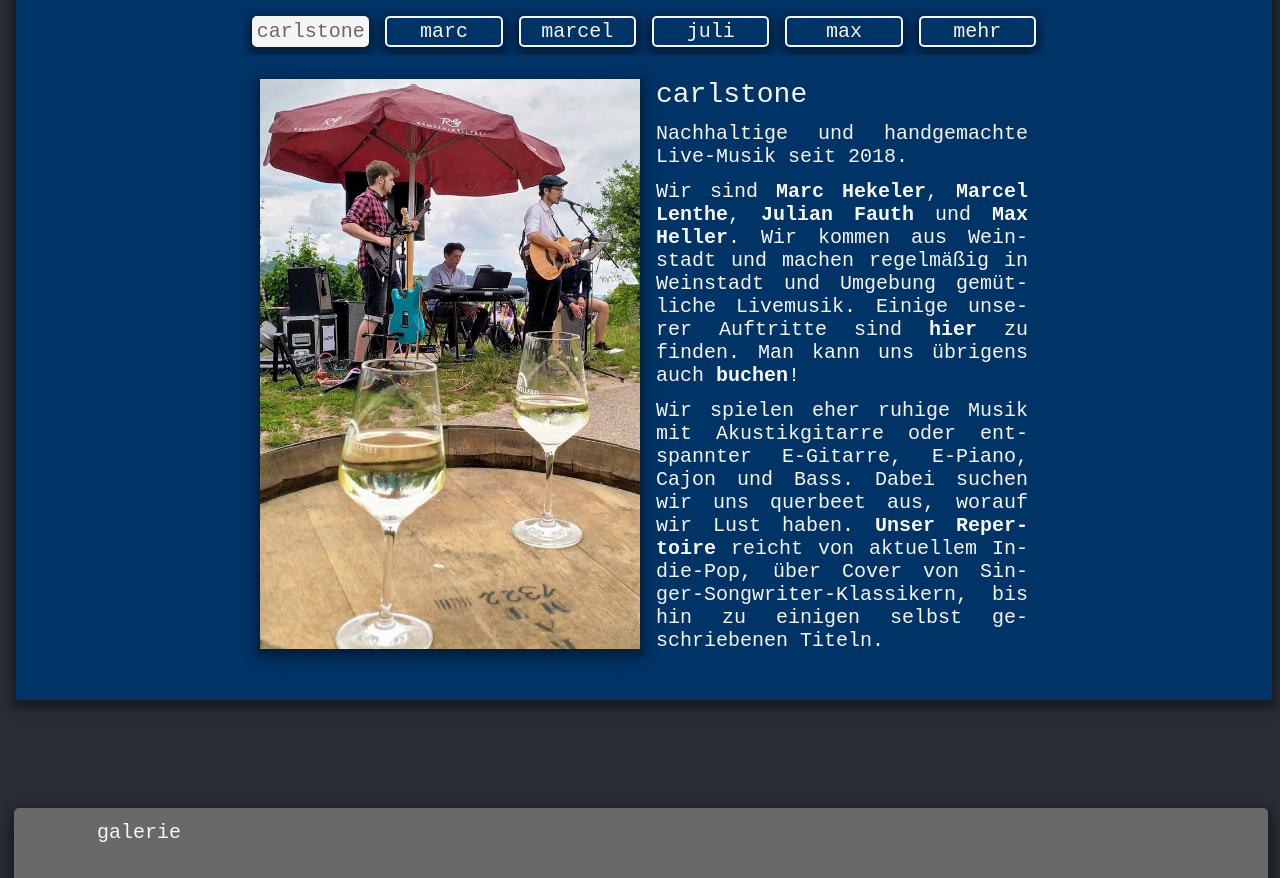
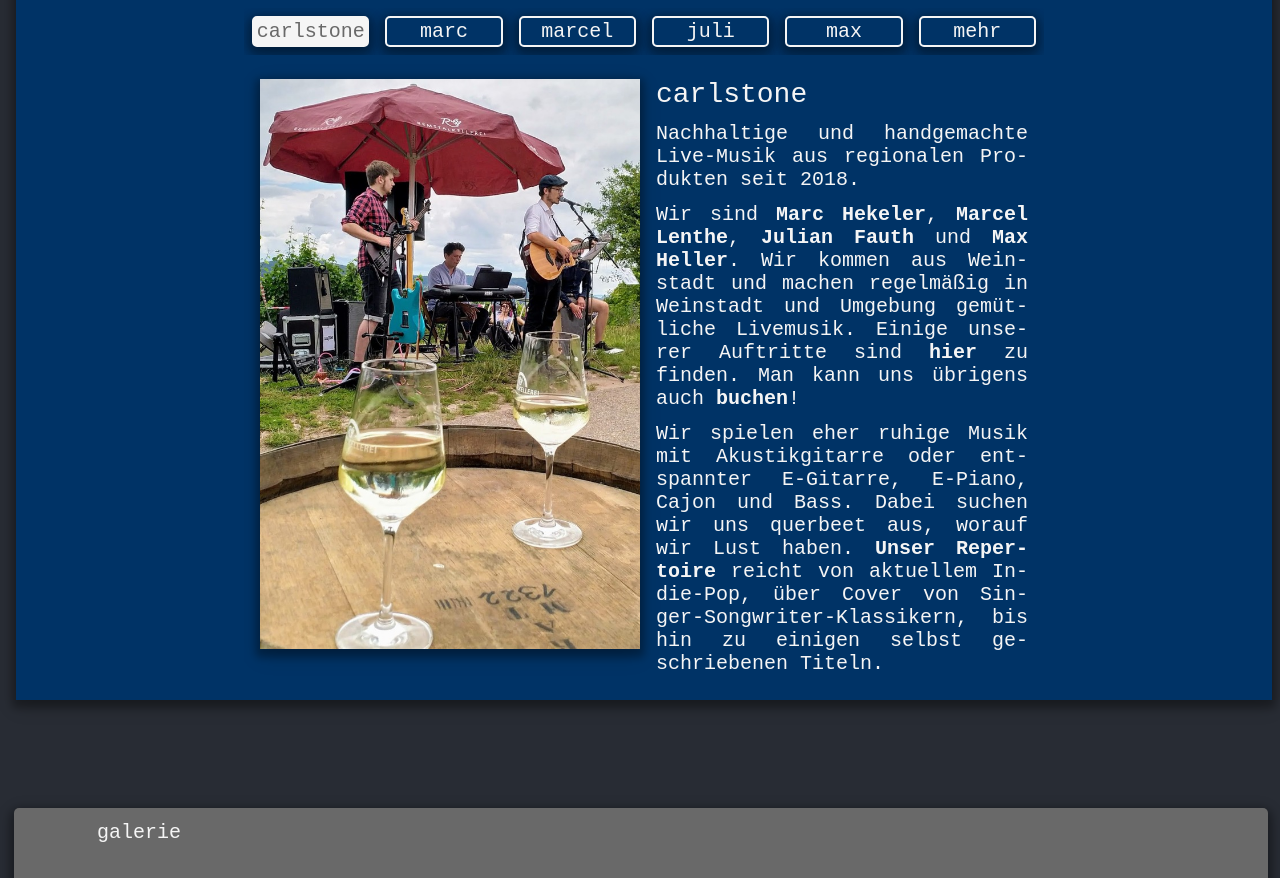
Before and after one commit to marc138/carlstone, a React (Create React App) app: page / in a window 1280 px wide. Shown: the part 900-1778 px from the top of the page. Built offline with nearby package versions, Linux system fonts and the light colour scheme.

Commit message:
band text

```diff
--- a/src/pages/Band.tsx
+++ b/src/pages/Band.tsx
@@ -29,7 +29,7 @@ type Selectable = Band | Member;
 const carlstone: Band = {
   name: 'carlstone',
   image: band,
-  description: 'Nachhaltige und handgemachte Live-Musik seit 2018.',
+  description: 'Nachhaltige und handgemachte Live-Musik aus regionalen Produkten seit 2018.',
 }
 
 const history: Band = {
```
